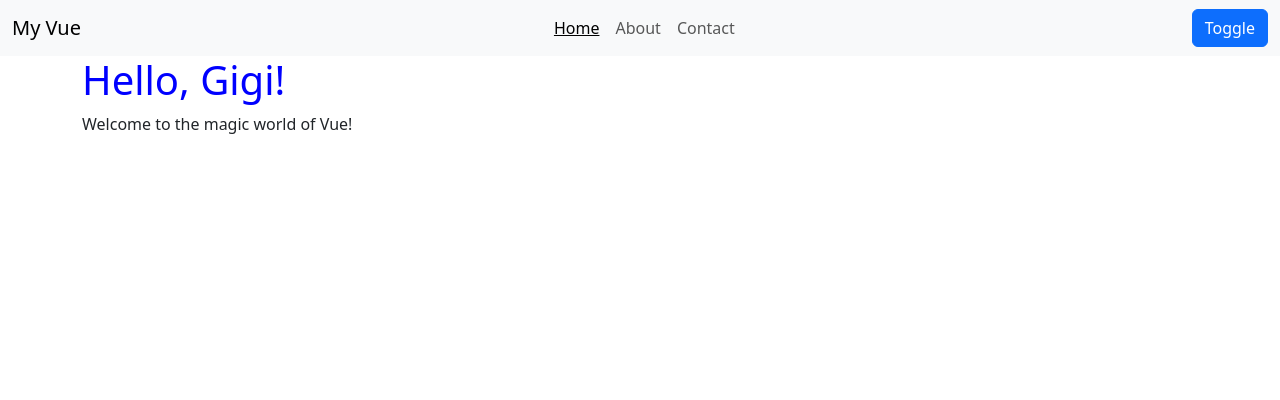
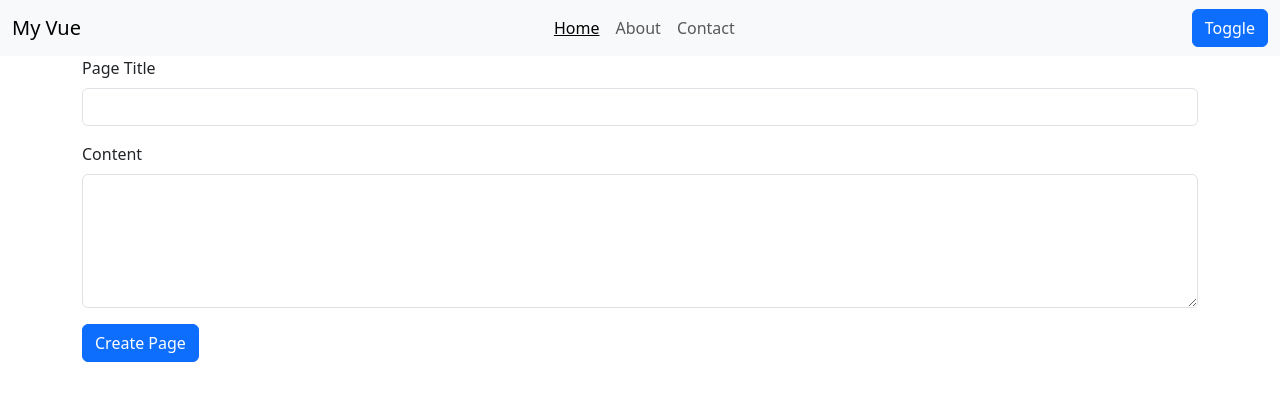
Before and after one commit to lorenzovarese/learning_vue, a Vue app in the folder TutorialEnvatoTuts/vue-start-spa/: page / in a window 1280 px wide. Shown: the top 400 px of the page. Built offline with nearby package versions, Linux system fonts and the light colour scheme.

Commit message:
Manually add two way binding (before v-model)

```diff
--- a/TutorialEnvatoTuts/vue-start-spa/src/App.vue
+++ b/TutorialEnvatoTuts/vue-start-spa/src/App.vue
@@ -7,20 +7,26 @@
 
     <!-- v-show generate the element but hides it (css' display none), v-if instead inject the element iff the value is true-->
     <div v-show="false">hide this content</div>
-    <page-viewer
+    <!-- <page-viewer
         v-if="pages.length > 0"
         :page="pages[activePage]">
-    </page-viewer>
+    </page-viewer> -->
+
+    <create-page
+        :pageCreated="pageCreated"
+    ></create-page>
 </template>
 
 <script>
 import PageViewer from './components/PageViewer.vue'
 import Navbar from './components/Navbar.vue';
+import CreatePage from './components/CreatePage.vue';
 
 export default {
     components: {
         PageViewer,
-        Navbar
+        Navbar,
+        CreatePage
     },
     created() {
         this.getPages();
@@ -36,6 +42,11 @@
             const result = await fetch('pages.json');
             const pages = await result.json();
             this.pages = pages;
+        },
+        pageCreated(page) {
+            console.log(page);
+            // this.pages.push(page);
+            // this.activePage = this.pages.length - 1;
         }
     }
 }
--- /dev/null
+++ b/TutorialEnvatoTuts/vue-start-spa/src/components/CreatePage.vue
@@ -0,0 +1,38 @@
+<template>
+    <div class="container mb-3">
+        <form action="">
+            <div class="mb-3">
+                <label for="" class="form-label">
+                    Page Title
+                </label>
+                <input
+                    type="text"
+                    class="form-control"
+                    :value="pageTitle"
+                    @input="(e) => pageTitle = e.target.value"
+                >
+            </div>
+            <div class="mb-3">
+                <label for="" class="form-label">Content</label>
+                <textarea type="text" class="form-control" rows="5"></textarea>
+            </div>
+            <div class="mb-3">
+                <button
+                    class="btn btn-primary"
+                    @click.prevent="pageCreated({pageTitle})"
+                >Create Page</button>
+            </div>
+        </form>
+    </div>
+</template>
+
+<script>
+export default {
+    props: ['pageCreated'],
+    data() {
+        return {
+            pageTitle: ''
+        }
+    }
+}
+</script>
```
